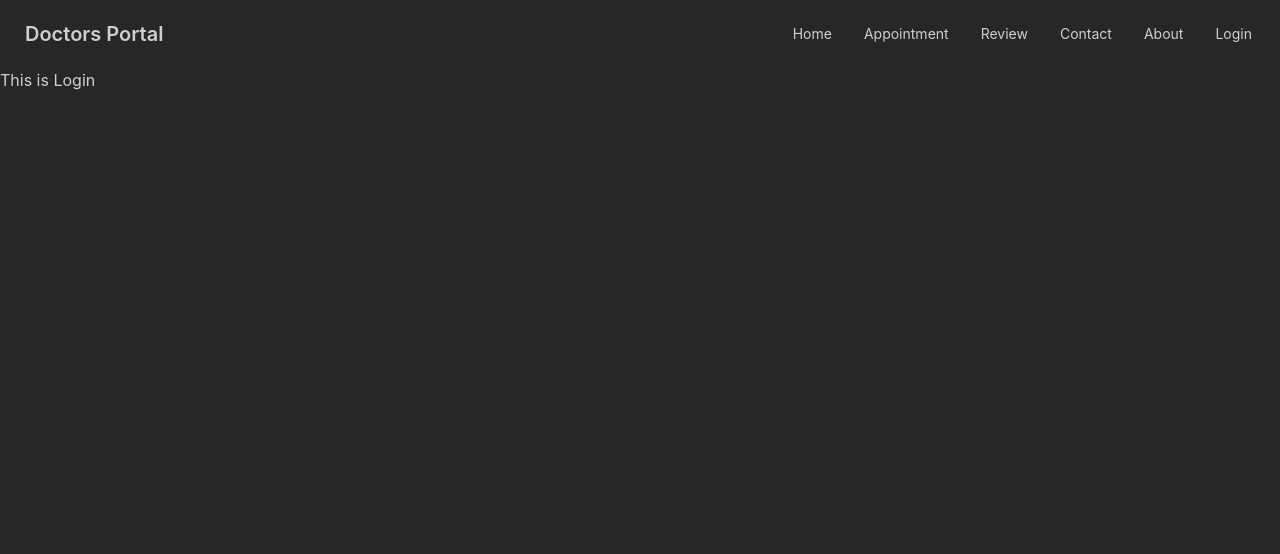
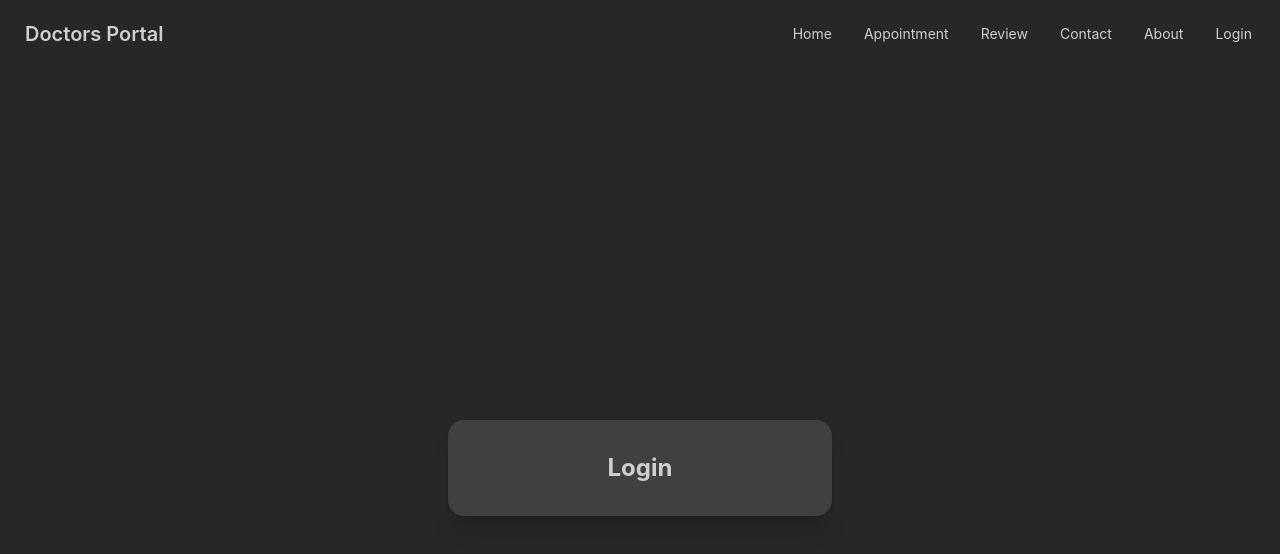
Before and after one commit to nafish08/dental-care-client, a React (Create React App) app: page /login in a window 1280 px wide. Shown: the top 554 px of the page. Built offline with nearby package versions, Linux system fonts and the light colour scheme.

Commit message:
Firebase installed and customized

```diff
--- a/package.json
+++ b/package.json
@@ -7,9 +7,11 @@
     "@testing-library/react": "^13.4.0",
     "@testing-library/user-event": "^13.5.0",
     "date-fns": "^2.30.0",
+    "firebase": "^10.6.0",
     "react": "^18.2.0",
     "react-day-picker": "^8.9.1",
     "react-dom": "^18.2.0",
+    "react-firebase-hooks": "^5.1.1",
     "react-router-dom": "^6.19.0",
     "react-scripts": "^5.0.1",
     "web-vitals": "^2.1.4"
--- a/src/Pages/Login/Login.js
+++ b/src/Pages/Login/Login.js
@@ -2,8 +2,12 @@ import React from 'react';
 
 const Login = () => {
     return (
-        <div>
-            <h1>This is Login</h1>
+        <div className='flex h-screen justify-center items-center'>
+            <div class="card w-96 bg-neutral-700 shadow-xl">
+                <div class="card-body">
+                    <h2 class="text-center text-2xl font-bold">Login</h2>
+                </div>
+            </div>
         </div>
     );
 };
--- /dev/null
+++ b/src/firebase.init.js
@@ -0,0 +1,22 @@
+// Import the functions you need from the SDKs you need
+import { initializeApp } from "firebase/app";
+import { getAuth } from "firebase/auth";
+// TODO: Add SDKs for Firebase products that you want to use
+// https://firebase.google.com/docs/web/setup#available-libraries
+
+// Your web app's Firebase configuration
+const firebaseConfig = {
+    apiKey: process.env.REACT_APP_API_KEY,
+    authDomain: process.env.REACT_APP_AUTH_DOMAIN,
+    projectId: process.env.REACT_APP_PROJECT_ID,
+    storageBucket: process.env.REACT_APP_STORAGE_BUCKET,
+    messagingSenderId: process.env.REACT_APP_MESSAGING_SENDER_ID,
+    appId: process.env.REACT_APP_APP_ID,
+};
+
+// Initialize Firebase
+const app = initializeApp(firebaseConfig);
+
+const auth = getAuth(app)
+
+export default auth;
```
Also changed, not shown: 1 other file (tests, documents, lock files or other folders).
